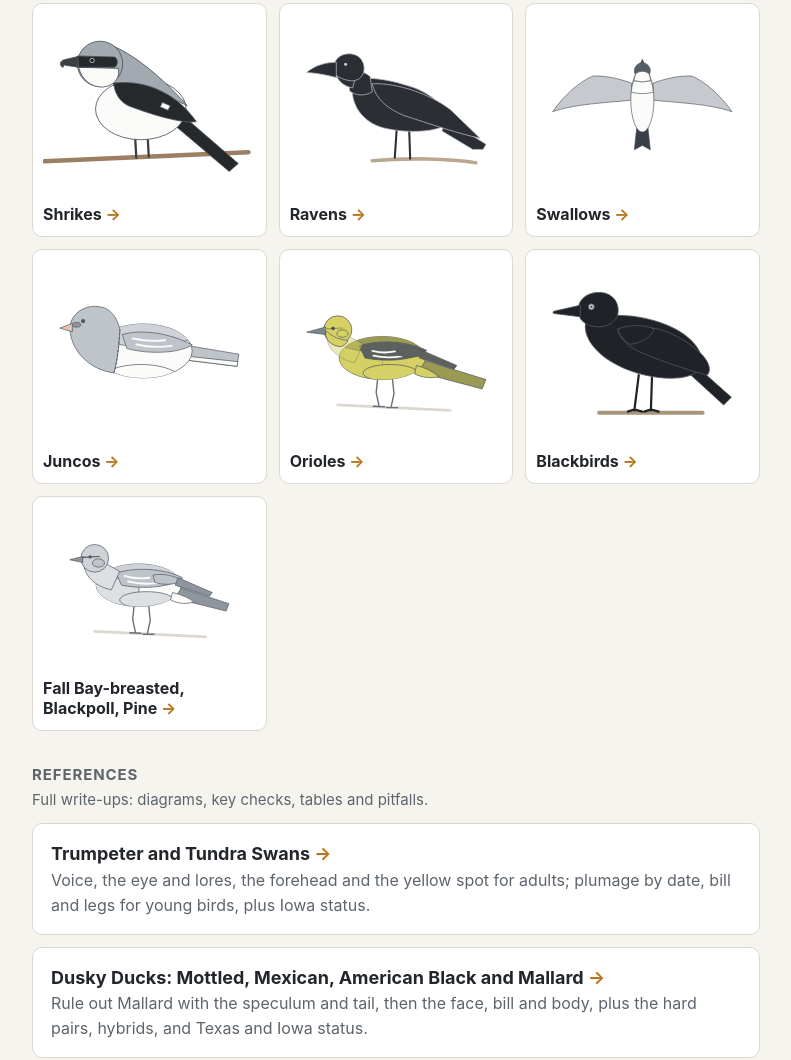
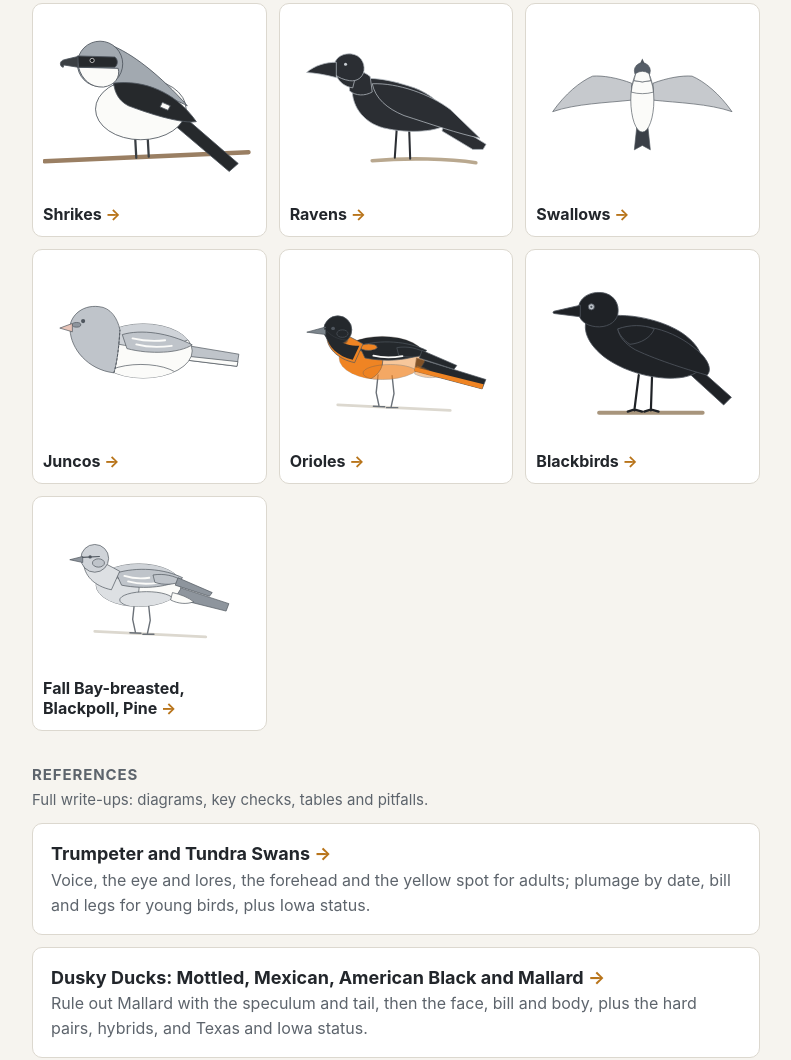
Before and after one commit to kevinripka-uiowa/bird-identify, a plain HTML site: page index.html in a window 1280 px wide. Shown: the part 980-2040 px from the top of the page, without its empty margins (244-1035 px from the left). Drawn offline with Linux system fonts and the light colour scheme.

Commit message:
Oriole decoder opens on adult male; homepage tile shows a male Baltimore
Co-Authored-By: Claude Opus 5.5 <noreply@anthropic.com>

```diff
--- a/index.html
+++ b/index.html
@@ -339,28 +339,31 @@
   <defs><clipPath id="t-orioles-body-clip"><ellipse cx="245" cy="150" rx="92" ry="46"/></clipPath></defs>
   <g transform="translate(60 4)">
     <line x1="150" y1="250" x2="390" y2="262" fill="rgb(0, 0, 0)" stroke="rgb(220, 216, 207)" stroke-width="6px" stroke-linecap="round" stroke-linejoin="miter"/>
-    <path d="M318,150 L466,196 L458,216 L314,178 Z" fill="rgb(155, 154, 82)" stroke="rgb(79, 86, 94)" stroke-width="1.5px" stroke-linecap="butt" stroke-linejoin="miter"/>
+    <path d="M318,150 L466,196 L458,216 L314,178 Z" fill="rgb(36, 40, 44)" stroke="rgb(79, 86, 94)" stroke-width="1.5px" stroke-linecap="butt" stroke-linejoin="miter"/>
     <path d="M236,186 L232,224 L238,252 M266,188 L270,226 L264,254 M226,253 L250,254 M254,256 L278,256" fill="none" stroke="rgb(107, 113, 120)" stroke-width="3px" stroke-linecap="round" stroke-linejoin="round"/>
-    <ellipse cx="245" cy="150" rx="92" ry="46" fill="rgb(214, 208, 101)" stroke="rgb(79, 86, 94)" stroke-width="1.5px" stroke-linecap="butt" stroke-linejoin="miter"/>
+    <ellipse cx="245" cy="150" rx="92" ry="46" fill="rgb(239, 132, 35)" stroke="rgb(79, 86, 94)" stroke-width="1.5px" opacity="0.45" stroke-linecap="butt" stroke-linejoin="miter"/>
     <g clip-path="url(#t-orioles-body-clip)">
-      <ellipse cx="190" cy="156" rx="56" ry="46" fill="rgb(214, 208, 101)" stroke="rgb(79, 86, 94)" stroke-width="1.5px" opacity="0.45" stroke-linecap="butt" stroke-linejoin="miter"/>
-      <ellipse cx="262" cy="182" rx="58" ry="18" fill="rgb(214, 208, 101)" stroke="rgb(79, 86, 94)" stroke-width="1.5px" stroke-linecap="butt" stroke-linejoin="miter"/>
-      <ellipse cx="250" cy="108" rx="110" ry="30" fill="rgb(155, 154, 82)" stroke="rgb(79, 86, 94)" stroke-width="1.5px" stroke-linecap="butt" stroke-linejoin="miter"/>
+      <ellipse cx="190" cy="156" rx="56" ry="46" fill="rgb(239, 132, 35)" stroke="rgb(79, 86, 94)" stroke-width="1.5px" stroke-linecap="butt" stroke-linejoin="miter"/>
+      <ellipse cx="262" cy="182" rx="58" ry="18" fill="rgb(239, 132, 35)" stroke="rgb(79, 86, 94)" stroke-width="1.5px" opacity="0.45" stroke-linecap="butt" stroke-linejoin="miter"/>
+      <ellipse cx="250" cy="108" rx="110" ry="30" fill="rgb(36, 40, 44)" stroke="rgb(79, 86, 94)" stroke-width="1.5px" stroke-linecap="butt" stroke-linejoin="miter"/>
     </g>
-    <path d="M318,166 C335,170 352,178 366,190 C348,194 330,192 314,184 Z" fill="rgb(214, 208, 101)" stroke="rgb(79, 86, 94)" stroke-width="1.5px" stroke-linecap="butt" stroke-linejoin="miter"/>
-    <path d="M196,124 C240,110 300,114 340,134 C316,154 258,160 208,150 Z" fill="rgb(94, 98, 94)" stroke="rgb(79, 86, 94)" stroke-width="1.5px" stroke-linecap="butt" stroke-linejoin="miter"/>
-    <ellipse cx="216" cy="127" rx="18" ry="7" fill="rgb(94, 98, 94)" stroke="rgb(79, 86, 94)" stroke-width="1.5px" opacity="0.45" stroke-linecap="butt" stroke-linejoin="miter"/>
-    <path d="M224,135 Q248,141 272,136" fill="none" stroke="rgb(251, 251, 249)" stroke-width="4px" stroke-linecap="round" stroke-linejoin="miter"/>
+    <path d="M318,166 C335,170 352,178 366,190 C348,194 330,192 314,184 Z" fill="rgb(239, 132, 35)" stroke="rgb(79, 86, 94)" stroke-width="1.5px" opacity="0.45" stroke-linecap="butt" stroke-linejoin="miter"/>
+    <path d="M196,124 C240,110 300,114 340,134 C316,154 258,160 208,150 Z" fill="rgb(36, 40, 44)" stroke="rgb(79, 86, 94)" stroke-width="1.5px" stroke-linecap="butt" stroke-linejoin="miter"/>
+    <ellipse cx="216" cy="127" rx="18" ry="7" fill="rgb(239, 132, 35)" stroke="rgb(79, 86, 94)" stroke-width="1.5px" stroke-linecap="butt" stroke-linejoin="miter"/>
+    <path d="M224,135 Q248,141 272,136" fill="none" stroke="rgb(36, 40, 44)" stroke-width="4px" stroke-linecap="round" stroke-linejoin="miter"/>
+    <path d="M226,145 Q254,152 288,146" fill="none" stroke="rgb(36, 40, 44)" stroke-width="4px" stroke-linecap="round" stroke-linejoin="miter"/>
+    <path d="M276,128 C300,124 322,130 340,140 C322,150 298,150 280,144 Z" fill="rgb(36, 40, 44)" stroke="rgb(79, 86, 94)" stroke-width="1.5px" stroke-linecap="butt" stroke-linejoin="miter"/>
+    <path d="M330,134 L404,166 L398,174 L324,150 Z" fill="rgb(36, 40, 44)" stroke="rgb(79, 86, 94)" stroke-width="1.5px" stroke-linecap="butt" stroke-linejoin="miter"/>
+    <path d="M126,100 C126,128 148,152 186,160 L204,120 C186,110 166,100 152,92 Z" fill="rgb(239, 132, 35)" stroke="rgb(79, 86, 94)" stroke-width="1.5px" stroke-linecap="butt" stroke-linejoin="miter"/>
+    <circle cx="150" cy="90" r="30" fill="rgb(36, 40, 44)" stroke="rgb(79, 86, 94)" stroke-width="1.5px" stroke-linecap="butt" stroke-linejoin="miter"/>
+    <path d="M124,96 C124,112 136,124 156,126 C164,124 170,118 172,112 C156,112 140,106 128,94 Z" fill="rgb(36, 40, 44)" stroke="rgb(79, 86, 94)" stroke-width="1.5px" opacity="0.45" stroke-linecap="butt" stroke-linejoin="miter"/>
+    <ellipse cx="160" cy="98" rx="12" ry="8" fill="rgb(36, 40, 44)" stroke="rgb(79, 86, 94)" stroke-width="1.5px" stroke-linecap="butt" stroke-linejoin="miter"/>
+    <path d="M124,84 L84,95 L124,100 Z" fill="rgb(124, 133, 140)" stroke="rgb(79, 86, 94)" stroke-width="1.5px" stroke-linecap="butt" stroke-linejoin="miter"/>
+    <path d="M122,88 L160,86" fill="none" stroke="rgb(36, 40, 44)" stroke-width="2.5px" stroke-linecap="round" stroke-linejoin="miter"/>
+    <circle cx="140" cy="87" r="3.6" fill="rgb(79, 86, 94)" stroke="none" stroke-width="1px" stroke-linecap="butt" stroke-linejoin="miter"/>
     <path d="M226,145 Q254,152 288,146" fill="none" stroke="rgb(251, 251, 249)" stroke-width="4px" stroke-linecap="round" stroke-linejoin="miter"/>
-    <path d="M276,128 C300,124 322,130 340,140 C322,150 298,150 280,144 Z" fill="rgb(94, 98, 94)" stroke="rgb(79, 86, 94)" stroke-width="1.5px" stroke-linecap="butt" stroke-linejoin="miter"/>
-    <path d="M330,134 L404,166 L398,174 L324,150 Z" fill="rgb(94, 98, 94)" stroke="rgb(79, 86, 94)" stroke-width="1.5px" stroke-linecap="butt" stroke-linejoin="miter"/>
-    <path d="M126,100 C126,128 148,152 186,160 L204,120 C186,110 166,100 152,92 Z" fill="rgb(214, 208, 101)" stroke="rgb(79, 86, 94)" stroke-width="1.5px" opacity="0.45" stroke-linecap="butt" stroke-linejoin="miter"/>
-    <circle cx="150" cy="90" r="30" fill="rgb(214, 208, 101)" stroke="rgb(79, 86, 94)" stroke-width="1.5px" stroke-linecap="butt" stroke-linejoin="miter"/>
-    <path d="M124,96 C124,112 136,124 156,126 C164,124 170,118 172,112 C156,112 140,106 128,94 Z" fill="rgb(214, 208, 101)" stroke="rgb(79, 86, 94)" stroke-width="1.5px" stroke-linecap="butt" stroke-linejoin="miter"/>
-    <ellipse cx="160" cy="98" rx="12" ry="8" fill="rgb(214, 208, 101)" stroke="rgb(79, 86, 94)" stroke-width="1.5px" stroke-linecap="butt" stroke-linejoin="miter"/>
-    <path d="M124,84 L84,95 L124,100 Z" fill="rgb(124, 133, 140)" stroke="rgb(79, 86, 94)" stroke-width="1.5px" stroke-linecap="butt" stroke-linejoin="miter"/>
-    <path d="M122,88 L160,86" fill="none" stroke="rgb(155, 154, 82)" stroke-width="2.5px" stroke-linecap="round" stroke-linejoin="miter"/>
-    <circle cx="140" cy="87" r="3.6" fill="rgb(79, 86, 94)" stroke="none" stroke-width="1px" stroke-linecap="butt" stroke-linejoin="miter"/>
+    <path d="M315,170 L461,206 L458,216 L314,178 Z" fill="rgb(239, 132, 35)" stroke="none" stroke-width="1.5px" stroke-linecap="butt" stroke-linejoin="miter"/>
+    <path d="M126,104 C130,126 150,146 182,154 L196,124 C176,124 160,120 150,110 Z" fill="rgb(36, 40, 44)" stroke="none" stroke-width="1.5px" stroke-linecap="butt" stroke-linejoin="miter"/>
     <circle cx="140" cy="87" r="3.6" fill="rgb(79, 86, 94)" stroke="none" stroke-width="1px" stroke-linecap="butt" stroke-linejoin="miter"/>
   </g>
 </svg>
```
Also changed, not shown: orioles-picker.html (+1 -1 lines).
